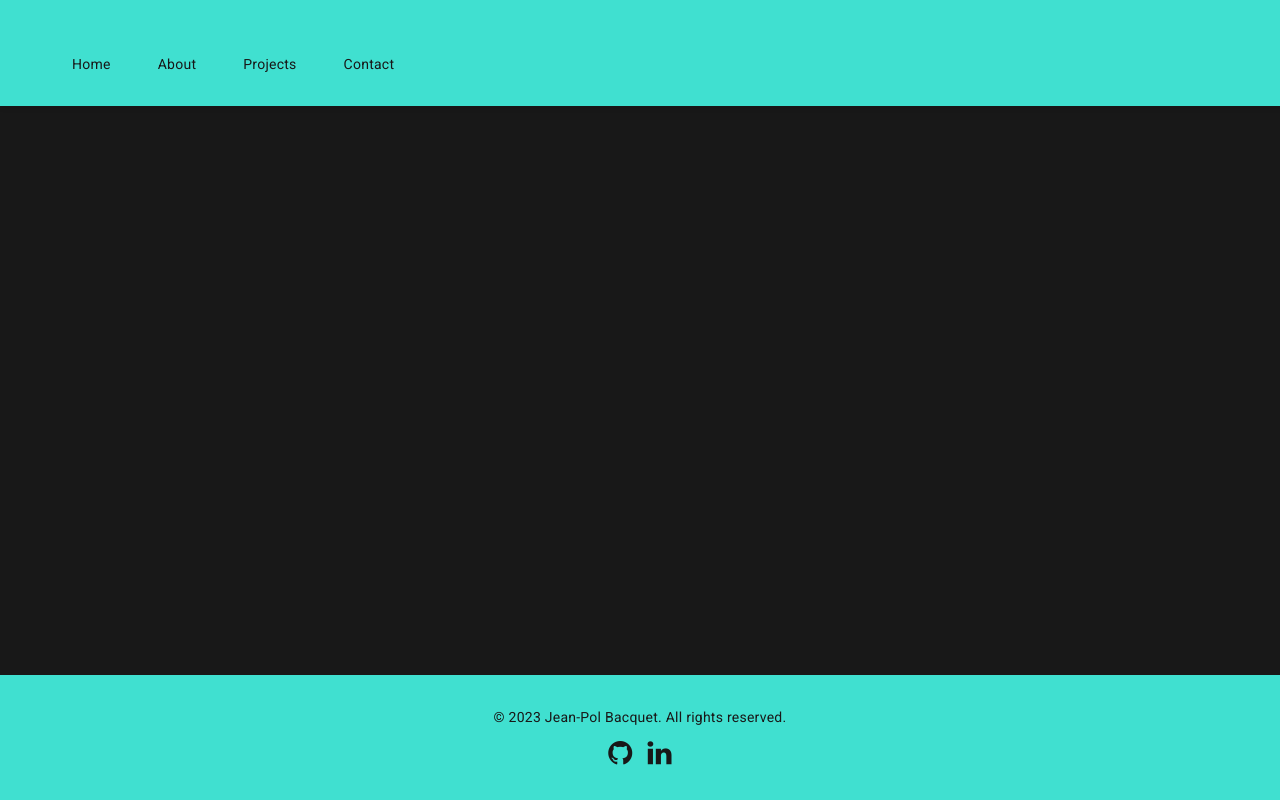
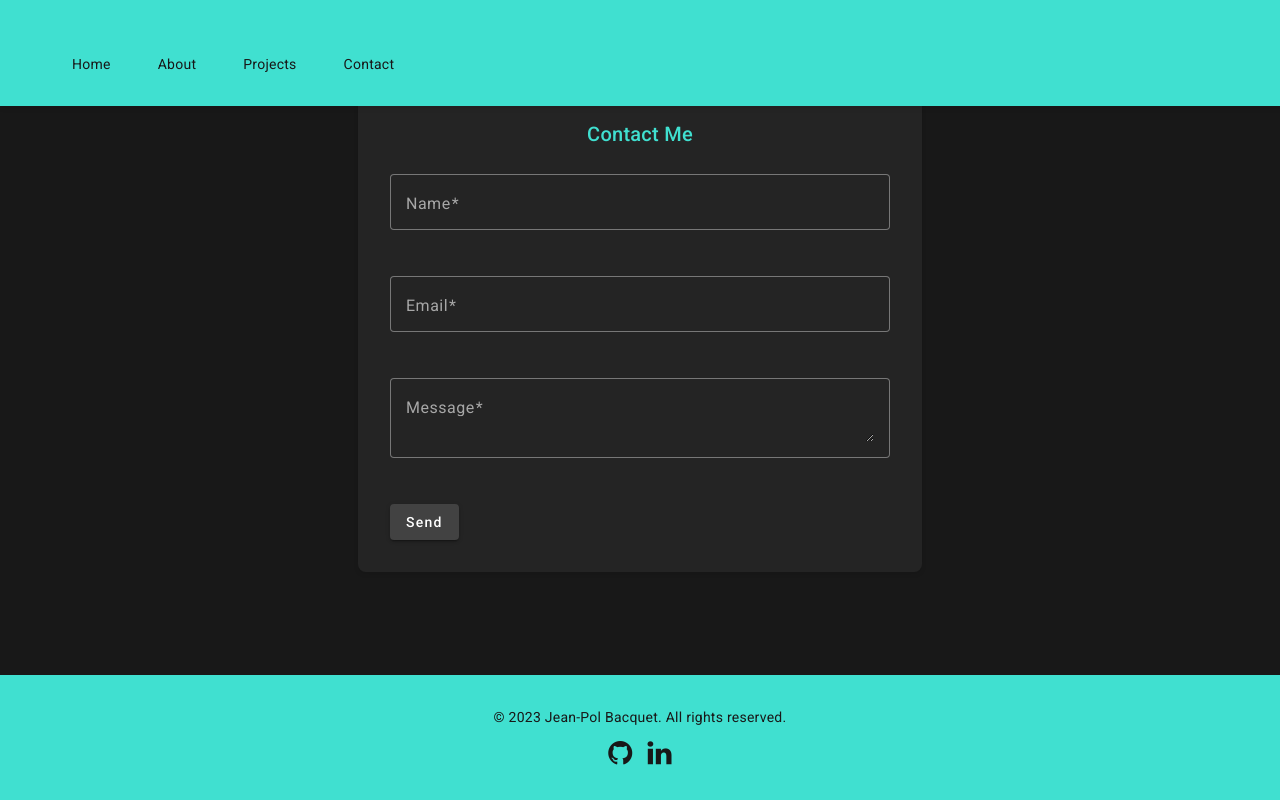
Before and after one commit to jeanpolbac/portfolio, an Angular app: page /contact in a window 1280 px wide. Built offline with nearby package versions, Linux system fonts and the light colour scheme.

Commit message:
Add initial contact form with some basic formatting.

```diff
--- a/package.json
+++ b/package.json
@@ -10,7 +10,7 @@
   },
   "private": true,
   "dependencies": {
-    "@angular/animations": "^16.2.0",
+    "@angular/animations": "^16.2.8",
     "@angular/cdk": "^16.2.7",
     "@angular/common": "^16.2.0",
     "@angular/compiler": "^16.2.0",
--- a/src/app/app.component.html
+++ b/src/app/app.component.html
@@ -12,11 +12,11 @@
 </nav>
 
 <!-- Main Content Area -->
-<body>
 <main class="container">
-  <router-outlet></router-outlet>
+  <div [@slideAnimation]="o.isActivated ? o.activatedRoute : ''">
+    <router-outlet #o="outlet"></router-outlet>
+  </div>
 </main>
-</body>
 
 <!-- Footer -->
 <footer>
--- a/src/app/app.component.ts
+++ b/src/app/app.component.ts
@@ -1,9 +1,12 @@
 import { Component } from '@angular/core';
+import { slideAnimation } from './route-animations';
+
 
 @Component({
   selector: 'app-root',
   templateUrl: './app.component.html',
-  styleUrls: ['./app.component.css']
+  styleUrls: ['./app.component.css'],
+  animations: [slideAnimation]
 })
 export class AppComponent {
   title = 'dark-portfolio';
--- a/src/app/contact/contact.component.css
+++ b/src/app/contact/contact.component.css
@@ -0,0 +1,56 @@
+.contact-form-container {
+    background-color: #242424;
+    padding: 2rem;
+    padding-top: 70px;
+    border-radius: 8px;
+    max-width: 500px;
+    margin: 2rem auto;
+    box-shadow: 0px 2px 5px rgba(0, 0, 0, 0.1);
+}
+
+.contact-form-container h2 {
+    color: #40E0D0;
+    text-align: center;
+    margin-bottom: 1.5rem;
+}
+
+/* Styling label color */
+mat-form-field.mat-focused .mat-form-field-label {
+    color: #40E0D0 !important;
+}
+
+/* Border color for input fields */
+mat-form-field.mat-focused .mat-form-field-ripple {
+    background-color: #40E0D0;
+}
+
+/* Styling input and textarea fields */
+mat-input-element, textarea.mat-input-element {
+    color: white;
+    border-radius: 4px;
+    background-color: #181818;
+    border: 2px solid transparent; /* Needed for proper transition */
+}
+
+mat-form-field {
+    width: 100%; /* Ensures that the form field takes full width */
+    margin-bottom: 1.5rem;
+}
+
+/* Change underline color on focus */
+.mat-form-field-appearance-fill.mat-focused .mat-form-field-underline::before {
+    background-color: #40E0D0;
+}
+
+/* Hover and active styles for the submit button */
+button.mat-flat-button {
+    background-color: #40E0D0;
+    color: #181818;
+    padding: 0.75rem 1.5rem;
+    border-radius: 4px;
+    transition: background-color 0.3s;
+}
+
+button.mat-flat-button:hover {
+    background-color: #20b3a4;
+}
--- a/src/app/contact/contact.component.html
+++ b/src/app/contact/contact.component.html
@@ -1 +1,21 @@
-<p>contact works!</p>
+<div class="contact-form-container">
+    <h2>Contact Me</h2>
+    <form action="your_server_endpoint" method="post">
+        <mat-form-field appearance="outline">
+            <mat-label>Name</mat-label>
+            <input matInput type="text" id="name" name="name" required>
+        </mat-form-field>
+
+        <mat-form-field appearance="outline">
+            <mat-label>Email</mat-label>
+            <input matInput type="email" id="email" name="email" required>
+        </mat-form-field>
+
+        <mat-form-field appearance="outline">
+            <mat-label>Message</mat-label>
+            <textarea matInput matTextareaAutosize matAutosizeMinRows="4" matAutosizeMaxRows="8" id="message" name="message" required></textarea>
+        </mat-form-field>
+
+        <button mat-raised-button type="submit" class="submit-btn">Send</button>
+    </form>
+</div>
--- /dev/null
+++ b/src/app/route-animations.ts
@@ -0,0 +1,73 @@
+import {
+    trigger,
+    transition,
+    style,
+    query,
+    group,
+    animateChild,
+    animate,
+    keyframes
+  } from '@angular/animations';
+
+  export const slideAnimation = trigger('slideAnimation', [
+
+    // Transitioning to Home
+    transition('* => Home', [
+      query(':enter, :leave',
+        style({ position: 'fixed', width: '100%', transform: 'translateX(100%)' }),
+        { optional: true }),
+
+      group([
+        query(':enter', [
+          style({ transform: 'translateX(100%)' }),
+          animate('0.5s ease-in-out',
+            style({ transform: 'translateX(0%)' }))
+        ], { optional: true }),
+      ])
+    ]),
+
+    // Transitioning to About
+    transition('* => About', [
+      query(':enter, :leave',
+        style({ position: 'fixed', width: '100%', transform: 'translateX(100%)' }),
+        { optional: true }),
+
+      group([
+        query(':enter', [
+          style({ transform: 'translateX(100%)' }),
+          animate('0.5s ease-in-out',
+            style({ transform: 'translateX(0%)' }))
+        ], { optional: true }),
+      ])
+    ]),
+
+    // Transitioning to Projects
+    transition('* => Projects', [
+      query(':enter, :leave',
+        style({ position: 'fixed', width: '100%', transform: 'translateX(100%)' }),
+        { optional: true }),
+
+      group([
+        query(':enter', [
+          style({ transform: 'translateX(100%)' }),
+          animate('0.5s ease-in-out',
+            style({ transform: 'translateX(0%)' }))
+        ], { optional: true }),
+      ])
+    ]),
+
+    // Transitioning to Contact
+    transition('* => Contact', [
+      query(':enter, :leave',
+        style({ position: 'fixed', width: '100%', transform: 'translateX(100%)' }),
+        { optional: true }),
+
+      group([
+        query(':enter', [
+          style({ transform: 'translateX(100%)' }),
+          animate('0.5s ease-in-out',
+            style({ transform: 'translateX(0%)' }))
+        ], { optional: true }),
+      ])
+    ]),
+  ]);
--- a/src/styles.css
+++ b/src/styles.css
@@ -1,8 +1,17 @@
 @import "~@angular/material/prebuilt-themes/pink-bluegrey.css";
-
-
 
 /* You can add global styles to this file, and also import other style files */
 
-html, body { height: 100%; }
-body { margin: 0; font-family: Roboto, "Helvetica Neue", sans-serif; }
+html, body {
+  height: 100%;
+}
+
+html {
+  scroll-behavior: smooth;
+}
+
+body {
+  margin: 0;
+  font-family: Roboto, "Helvetica Neue", sans-serif;
+  background-color: #181818;
+}
```
Also changed, not shown: src/app/app-routing.module.ts (+5 -4 lines), src/app/app.module.ts (+12 -1 lines), 1 other file (tests, documents, lock files or other folders).
